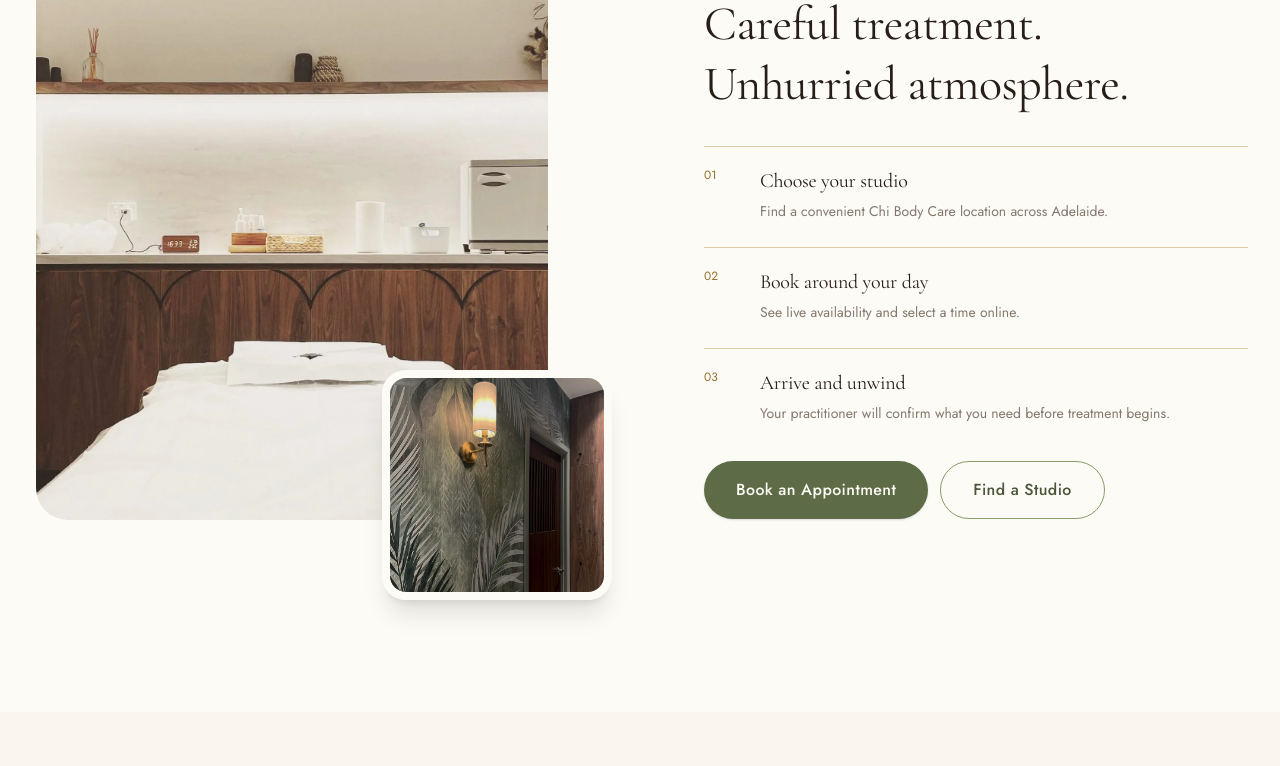
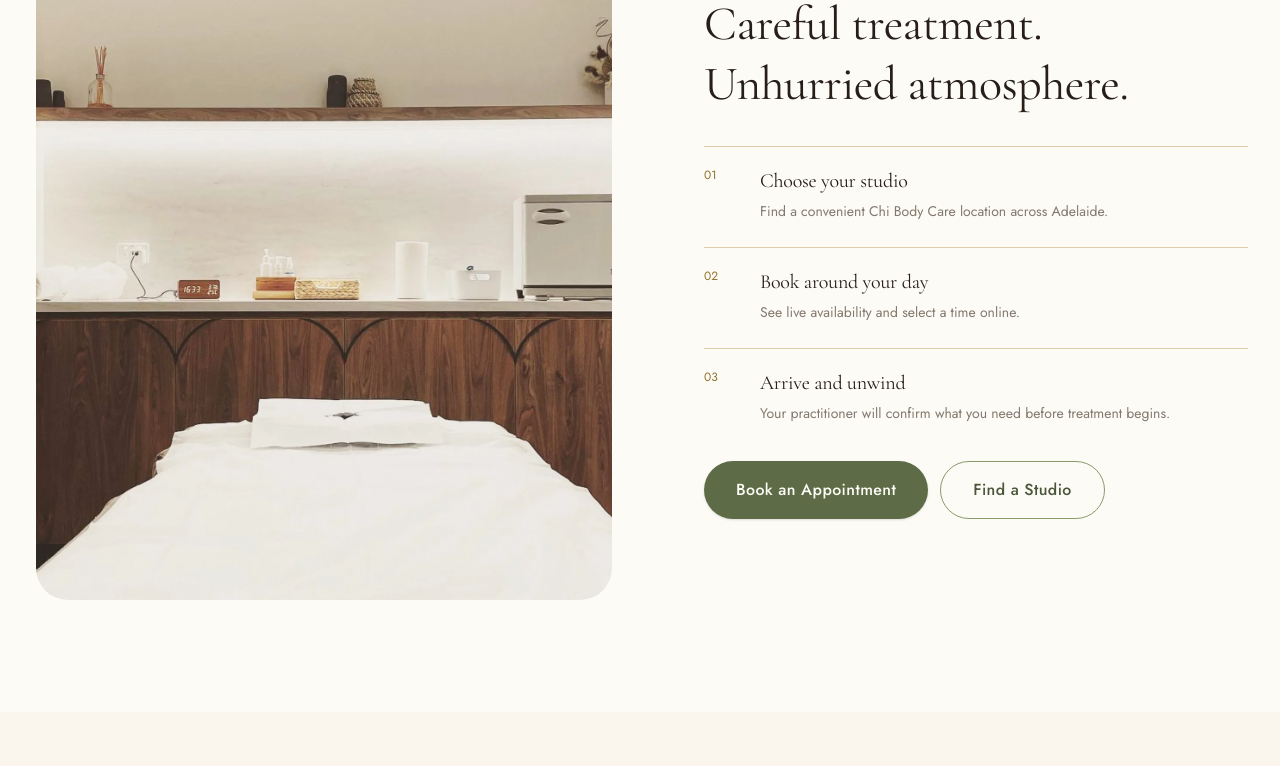
Before and after one commit to ar1062515080-pixel/chibodycare-website, a Next.js app: page / in a window 1280 px wide. Shown: the part 2649-3415 px from the top of the page. Built offline with nearby package versions, Linux system fonts and the light colour scheme.

Commit message:
Remove overlapping visit image

```diff
--- a/src/app/page.tsx
+++ b/src/app/page.tsx
@@ -60,9 +60,8 @@ export default function HomePage() {
 
       <section className="bg-cream-50 py-20 sm:py-28">
         <div className="container-page grid gap-12 lg:grid-cols-2 lg:items-center">
-          <div className="relative mx-auto w-full max-w-xl pb-14 pr-8 sm:pb-20 sm:pr-16">
+          <div className="relative mx-auto w-full max-w-xl">
             <div className="relative aspect-[4/5] overflow-hidden rounded-[2rem]"><Image src="/images/studio/treatment-room.webp" alt="Private Chi Body Care treatment room" fill sizes="(min-width:1024px) 50vw, 100vw" className="object-cover" /></div>
-            <div className="absolute bottom-0 right-0 aspect-square w-2/5 overflow-hidden rounded-[1.5rem] border-[8px] border-cream-50 shadow-xl"><Image src="/images/studio/botanical-wall-detail.webp" alt="Botanical wall and warm brass lighting" fill sizes="240px" className="object-cover" /></div>
           </div>
           <div className="lg:pl-10">
             <p className="text-xs uppercase tracking-[0.24em] text-gold-dark">Your visit</p>
```
